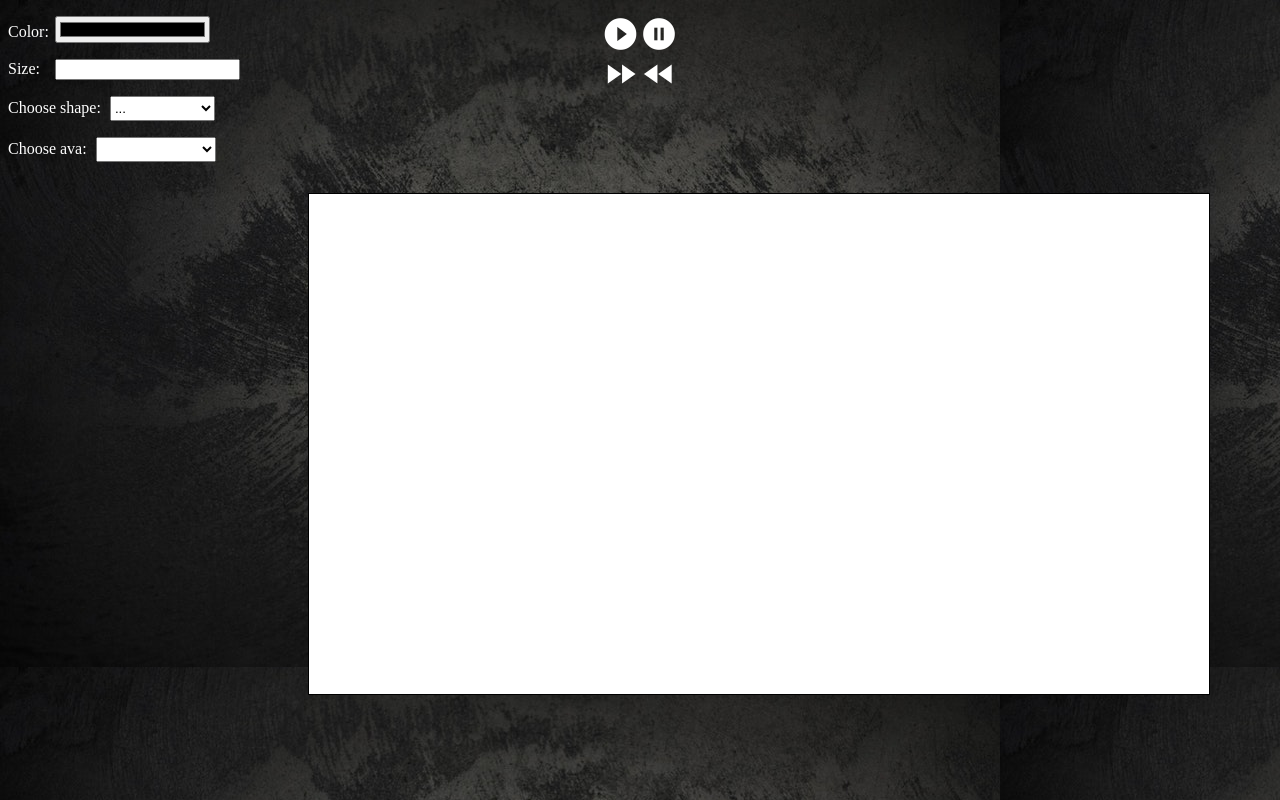
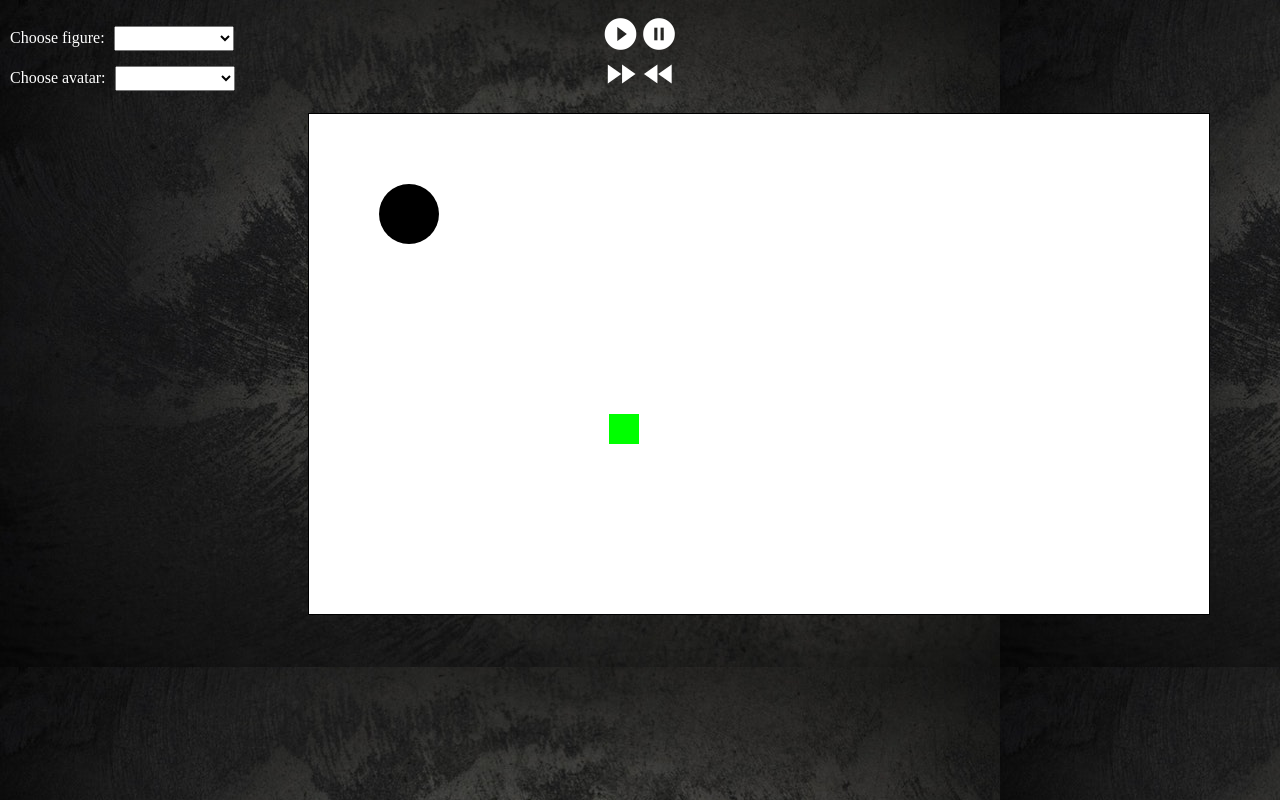
Before and after one commit to igorekch1/HW_A_LEVEL, a plain HTML site: page Project/index.html in a window 1280 px wide. Drawn offline with Linux system fonts and the light colour scheme.

Commit message:
init images

```diff
--- a/Project/index.html
+++ b/Project/index.html
@@ -7,31 +7,6 @@
 	<link href="https://fonts.googleapis.com/icon?family=Material+Icons" rel="stylesheet">
 </head>
 <body>
-	<p>
-		<label for="color" style="padding-right: 2px">Color: </label>
-		<input type="color" value="#000" id="color" style="width : 155px">
-	</p>
-	<p>
-		<label for="size" style="padding-right: 11px">Size: </label>
-		<input type="text" id="size">
-	</p>
-
-	<div id="start"><i class="material-icons" style="font-size: 38px; color: #fff; cursor : pointer">play_circle_filled</i></div>
-	<div id="stop"><i class="material-icons" style="font-size: 38px; color: #fff; cursor : pointer">pause_circle_filled</i></div>
-	<div id="forward"><i class="material-icons" style="font-size: 38px; color: #fff; cursor : pointer">fast_forward</i></div>
-	<div id="rewind"><i class="material-icons" style="font-size: 38px; color: #fff; cursor : pointer">fast_rewind</i></div>
-	<p>
-		<label for="select" style="padding-right: 5px">Choose shape: </label>
-		<select name="" id="select" style="width: 105px; height: 25px;"></select>
-	</p>
-	<p>
-		<label for="select_ava" style="padding-right: 5px">Choose ava: </label>
-		<select name="" id="select_ava" style="width: 120px; height: 25px;"></select>
-	</p>
-
-
-	<canvas id="canvas" style="border: 1px solid; margin-top: 15px;" width="900" height="500"></canvas>
-
     <!-- -------------------------- -->
 	<script src = "js/script.js"></script>
 </body>
--- a/Project/js/script.js
+++ b/Project/js/script.js
@@ -1,332 +1,185 @@
+class CanvasElement extends HTMLElement {
+  constructor() {
+    super()
+    document.body.style = 'background-color:black;'
+    this.shadow = this.attachShadow({mode:'open'})
+    this.canvas = document.createElement ( 'canvas' )
+    this.shadow.appendChild ( this.canvas )
+    this.canvas.width = 900
+    this.canvas.height = 500
+    this.canvas.style = `
+      background-color: #ffffff;
+      margin: 0 0 0 300px;
+      border: 1px solid;
+      margin-top: 105px;
+    `
 
-let canvas = document.querySelector("#canvas");
-let ctx = canvas.getContext('2d');
-let raf;
+    let googleapis = document.createElement ( 'link' )
+    googleapis.rel="stylesheet"
+    googleapis.href="https://fonts.googleapis.com/icon?family=Material+Icons"
+    document.head.appendChild ( googleapis )
 
-let start = document.querySelector("#start")
-let stop = document.querySelector("#stop")
-let forward = document.querySelector("#forward")
-let rewind = document.querySelector("#rewind")
-let color = document.querySelector("#color");
-let resize = document.querySelector("#size");
-
-start.style= `
+    const buttons = [
+        { id: "startButton", type: "play_circle_filled", style: `
             position: fixed;
             top: 15px;
             left: 47%;
-`
-stop.style= `
+        `, click: this.animateShape },
+        { id: "pauseButton", type: "pause_circle_filled", style: `
             position: fixed;
             top: 15px;
             left: 50%;
-`
-forward.style= `
+        `, click: this.stopAnimate },
+        { id: "forwardButton", type: "fast_forward", style: `
             position: fixed;
             top: 55px;
             left: 47%;
-`
-rewind.style= `
+        ` },
+        { id: "rewindButton", type: "fast_rewind", style : `
             position: fixed;
             top: 55px;
             left: 50%;
-`
-
-let sel = document.querySelector ( '#select' )
-const options = ["...", "Circle", "Square", "Triangle" ]
-options.forEach ( x => {
-        var opt = document.createElement ( 'option' )
-        opt.innerHTML = x
-        opt.value = x
-        sel.appendChild ( opt )
+        ` }
+    ]
+    buttons.forEach ( button => {
+      this [ button.id ] = document.createElement ( 'i' )
+      this.shadow.appendChild ( this [ button.id ] )
+      this [ button.id ].className = 'material-icons'
+      this [ button.id ].innerHTML = button.type
+      this [ button.id ].style = button.style
+      this [ button.id ].addEventListener("click", button.click)
     })
 
+    const selects = [
+      {for: `select_figure`, text: "Choose figure: ", id: "select_figure",
+      style_select: `
+          width: 120px;
+          height: 25px;
+      `,
+      style_label : `
+          color: #fff;
+          padding-right: 5px;
+      `,
+      style: `
+          position: fixed;
+          top: 10px;
+          left: 10px;
+      `},
 
-let Shape = class{
-  constructor(){
-      // Step for animation
-      this.vx = 10;
-      this.vy = 1;
+      {for: `select_image`, text: "Choose avatar: ", id: "select_image",
+      style_select: `
+          width: 120px;
+          height: 25px
+      `,
+      style_label : `
+          color: #fff;
+          padding-right: 5px;
+      `,
+      style: `
+          position: fixed;
+          top: 50px;
+          left: 10px;
+      `}
+    ]
+    selects.forEach( (select) => {
+      var p = document.createElement("p")
+      p.style = select.style
+      this.shadow.appendChild( p )
+      var label = document.createElement('label')
+      label.for = select.for
+      label.innerHTML = select.text
+      label.style = select.style_label
+      p.appendChild( label )
+      var sel = document.createElement('select')
+      p.appendChild( sel )
+      sel.style = select.style_select
+      sel.id = select.id
+    })
+
+    // var select_figure = this.shadow.querySelector("#select_figure")
+    // const options = [
+    // {value: "..."},
+    // {value: "Circle", onclick: this.setFigure("circle")},
+    // {value: "Square", onclick: this.setFigure("square")}
+    // ]
+    // options.forEach ( x => {
+    //     var opt = document.createElement ( 'option' )
+    //     opt.innerHTML = x
+    //     opt.value = x
+    //     select_figure.appendChild ( opt )
+    //     opt.onclick = x.onclick
+    // })
+
+    let style = document.createElement ( 'style' )
+    style.innerText = `
+      .material-icons {
+          font-family: 'Material Icons';
+          line-height: 1;
+          letter-spacing: normal;
+          text-transform: none;
+          font-style: normal;
+          display: inline-block;
+          white-space: nowrap;
+          word-wrap: normal;
+          direction: ltr;
+          -webkit-font-feature-settings: 'liga';
+          -webkit-font-smoothing: antialiased;
+          font-size: 38px;
+          color: #fff;
+          cursor: pointer;
       }
-  // Clearing canvas
-  clear(){
-    ctx.fillStyle = 'rgba(255, 255, 255, 0.1)';
-    ctx.fillRect(0,0,canvas.width,canvas.height);
+    `
+    this.shadow.appendChild ( style )
+
+    this.ctx = this.canvas.getContext ( '2d' )
+    this.figure = "circle"
+    this.coords = { x: 100, y: 100 }
+    this.size = 30
+    this.fillColor = "#009000"
   }
+  setFigure ( fig ) {
+    this.figure = fig
+    this.createFigure ()
+  }
+  createFigure () {
+    this.ctx.beginPath()
+    this [ this.figure ] ()
+    this.ctx.fill()
+  }
+  circle () {
+    this.ctx.arc ( this.coords.x, this.coords.y, this.size, 0, 2 * Math.PI )
+  }
+  square () {
+    this.ctx.rect ( this.coords.x, this.coords.y, this.size, this.size )
+  }
+  triangle () {
 
-  getRadius(){
-    return this.radius;
   }
-
-  setRadius(new_radius){
-    this.radius = new_radius
+  setCoords ( x, y ) {
+    this.coords = { x: x, y: y }
   }
-
-  getColor(){
-    return this.color
+  setFillColor ( color ) {
+    this.ctx.fillStyle = color || this.fillColor
   }
-
-  setColor(new_color){
-    this.color = new_color;
+  setFigureSize ( size ) {
+    this.size = size
   }
-
-  get attrs(){
-    return {x: this.x,
-            y: this.y}
+  animateShape () {
+    console.log("Animating...")
   }
-
-  set attrs(coord){
-    this.x = coord.x;
-    this.y = coord.y;
-  }
-
-  // static createFigure(){
-  //   return new Shape();
-  // }
-}
-
-class Circle extends Shape{
-  constructor(){
-      super();
-
-      self = this;
-      this.setColor(`#ff0000`);
-      this.setRadius(20);
-
-      this.draw = function(){
-        ctx.beginPath();
-        ctx.arc(this.attrs.x, this.attrs.y, this.getRadius(), 0, Math.PI * 2, true);
-        ctx.closePath();
-        ctx.fillStyle = this.getColor();
-        ctx.fill();
-        console.log("draw: my context - ", this)
+  stopAnimate(){
+    console.log("Animation is stopped")
   }
 }
 
-  anime(){
-    super.clear();
+customElements.define ( 'canvas-element', CanvasElement )
 
-    console.log("anime: my context - ",self)
-    self.draw();
-
-    //Changing the location of the object
-    console.log("---------------\nattrs.x - ",self.attrs.x, "vx - ",self.vx,"\nAnimating...")
-
-    self.attrs.x += self.vx;
-    self.attrs.y += self.vy;
-
-    console.log("attrs - ",self.attrs, "vx - ",self.vx,"\n---------------")
-    // Checking the ends of canvas: true - go back
-    if (self.attrs.y + self.vy > canvas.height ||
-      self.attrs.y + self.vy < 0) {
-        self.vy =- self.vy;
-    }
-    if (self.attrs.x + self.vx > canvas.width ||
-      self.attrs.x + self.vx < 0) {
-        self.vx =- self.vx;
-    }
-
-    setTimeout(self.anime(),20)
-  }
-}
-
-
-let new_shape;
-
-sel.onchange = function(e){
-  var my_class = e.target.value;
-  new_shape = null;
-  if (my_class == "Circle"){
-    //Creating an object
-    new_shape = new Circle();
-    //Setting attributes
-    new_shape.attrs = {
-      x: 30,
-      y: 30
-    };
-    new_shape.setRadius(20)
-  }
-  //Drawing this object
-  new_shape.draw()
-  console.log("----",new_shape)
-  return new_shape;
-}
-
-color.onchange = function(e){
-  new_shape.setColor(Number(e.target.value));
-  new_shape.draw();
-}
-
-resize.onchange = function(e){
-  new_shape.setRadius(Number(e.target.value));
-  console.log(new_shape.getRadius(), "  ", e.target.value)
-  new_shape.draw();
-}
-
-
-start.addEventListener('click', function(e) {
-  // raf = window.requestAnimationFrame(new_shape.anime);
-  for(let i = 0; i<3; i++){
-    new_shape.anime();
-  }
-});
-
-// forward.addEventListener('click', function(e) {
-//   raf = window.requestAnimationFrame(new_shape.anime(raf));
-// });
-
-// stop.addEventListener('click', function(e) {
-//   window.cancelAnimationFrame(raf);
-// });
-
-// rewind.addEventListener('click', function(e) {
-//   window.cancelAnimationFrame(raf);
-// });
-
-
-
-//------ OBTAINING IMAGES ------
-// let sel_ava = document.querySelector ( '#select_ava' )
-// let image_arr = []
-// for (let i = 0; i<10; i++){
-//   fetch(`https://www.shareicon.net/data/2015/12/14/20781${i}_face_300x300.png`)
-//   .then(response => {
-//       response.blob().then(response => {
-//         urlObject = URL.createObjectURL( response)
-//         console.log(urlObject)
-// //         var image = document.createElement('img')
-// //         image.src = urlObject
-// //         image.width = 50
-// //         image.height = 50
-// //         document.body.appendChild(image)
-//       image_arr.push(urlObject)
-
-//        var option = document.createElement('option')
-//        option.value = i
-//        option.innerHTML = ++i
-// //        option.appendChild(image)
-//        sel_ava.appendChild(option)
-//       })
-//   })
-// }
-
-//----- DRAWING IMAGE ON SELECT -----
-// var pict;
-// sel_ava.onchange = function(e){
-//   ctx.fillStyle = 'rgba(255, 255, 255, 0.1)';
-//   ctx.fillRect(0,0,canvas.width,canvas.height);
-//   pict = null;
-//   pict = new Image()
-//   pict.src = image_arr[sel_ava.value]
-//   console.log("---",sel_ava.value,"--",image_arr[sel_ava.value],"  ",pict.src)
-//   pict.onload = function(e){
-//     ctx.drawImage(pict, 10,10,50,50)
-//   }
-// }
-
-
-//----- ANIMATION FOR IMAGE-----
-// var x=30, y=30, vx=10, vy=1
-// function move(){
-//   ctx.fillStyle = 'rgba(255, 255, 255, 0.1)';
-//   ctx.fillRect(0,0,canvas.width,canvas.height);
-//   ctx.drawImage(pict,x,y,30,30)
-//   x+=vx
-//   y+=vy
-//   if (y + vy > canvas.height ||
-//       y + vy < 0) {
-//     vy =- vy;
-//   }
-//   if (x + vx > canvas.width ||
-//       x + vx < 0) {
-//     vx =- vx;
-//   }
-
-//   raf = window.requestAnimationFrame(move);
-// }
-
-//----- MOUSE CONTROL FOR IMAGE -----
-// canvas.addEventListener('mousemove', function(e) {
-//   if (!running) {
-//     ctx.fillStyle = 'rgba(255, 255, 255, 0.1)';
-//     ctx.fillRect(0,0,canvas.width,canvas.height);
-
-//     x = e.clientX - 20
-//     y = e.clientY - 250
-//     ctx.drawImage(pict,x,y,30,30)
-//     console.log("mousemove --- ",pict)
-//   }
-// });
-
-// canvas.addEventListener('click', function(e) {
-//   if (!running) {
-//     raf = window.requestAnimationFrame(move);
-//     running = true;
-//   }
-// });
-
-// canvas.addEventListener('mouseout', function(e) {
-//   window.cancelAnimationFrame(raf);
-//   running = false;
-// });
-
-
-
-// class Square extends Shape{
-//   constructor(x1,y1,x2,y2){
-//     super();
-
-//       this.x1 = x1;
-//       this.y1 = y1;
-//       this.x2 = x2;
-//       this.y2 = y2;
-//       this.draw = function(){
-//         ctx.beginPath();
-//         ctx.fillRect(this.x1,this.y1,this.x2,this.y2)
-//         ctx.closePath();
-//         ctx.fillStyle = this.color;
-//         ctx.fill();
-//       }
-//   }
-// }
-
-// class Triangle extends Shape{
-//   constructor(x,y){
-//     super();
-
-//     this.x=x;
-//     this.y=y;
-//     this.draw = function(){
-//       ctx.beginPath();
-//       ctx.moveTo(x,x);
-//       ctx.lineTo(x,y)
-//       ctx.lineTo(y,x);
-//       ctx.fill();
-//     }
-
-//   }
-
-// }
-
-// Mouse control
-// canvas.addEventListener('mousemove', function(e) {
-//   if (!running) {
-//     clear();
-//     new_shape.attrs = {x: e.clientX-300, y: e.clientY-120};
-//     new_shape.draw();
-//     console.log("mousemove --- ",new_shape)
-//   }
-// });
-
-// canvas.addEventListener('click', function(e) {
-//   if (!running) {
-//     raf = window.requestAnimationFrame(anime);
-//     running = true;
-//   }
-// });
-
-// canvas.addEventListener('mouseout', function(e) {
-//   window.cancelAnimationFrame(raf);
-//   running = false;
-// });
-
-// new_shape.draw();
+let canvas = document.body.appendChild (
+    document.createElement ( 'canvas-element' )
+)
+canvas.setFillColor ( "#ссс" )
+canvas.createFigure ()
+canvas.figure = "square"
+canvas.coords = { x: 300, y: 300 }
+canvas.setFillColor ( "#00ff00" )
+canvas.createFigure ()
```
Also changed, not shown: Project/images.json (added, +15 -0 lines). Lines whose indentation alone changed are shown as unchanged.
